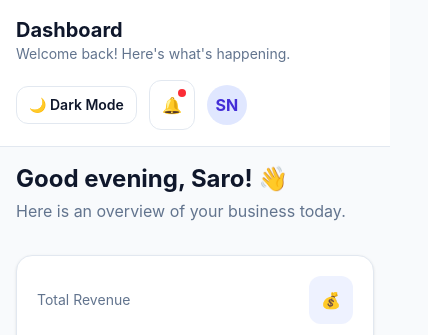
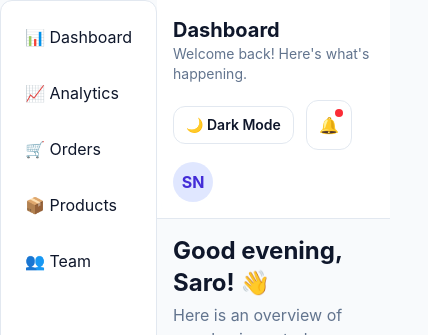
Before and after one commit to saronelly123-ui/week3-tailwind-dashboard, a website: page index.html in a window 390 px wide. Shown: the top 335 px of the page, 428 px wide, since content can reach past the window. Drawn offline with Linux system fonts and the light colour scheme.

Commit message:
Add responsive mobile navigation

```diff
--- a/index.html
+++ b/index.html
@@ -3,7 +3,7 @@
 <head>
   <meta charset="UTF-8" />
   <meta name="viewport" content="width=device-width, initial-scale=1.0" />
-  <title>Mintly Dashboard</title>
+  <title>Monthly Dashboard</title>
   <link rel="stylesheet" href="./src/output.css" />
   <script>
     // Tailwind dark mode support
@@ -21,7 +21,7 @@
     <aside class="hidden w-64 flex-col border-r border-slate-200 bg-white p-5 dark:border-slate-800 dark:bg-slate-900 md:flex">
       <a href="#" class="mb-10 flex items-center gap-3 text-2xl font-bold text-indigo-600">
         <span class="flex h-10 w-10 items-center justify-center rounded-xl bg-indigo-600 text-white">M</span>
-        Mintly
+        Monthly Dashboard
       </a>
 
       <p class="mb-3 text-xs font-semibold uppercase tracking-wider text-slate-400">Menu</p>
@@ -41,7 +41,14 @@
         <button class="mt-3 w-full rounded-lg bg-indigo-600 px-3 py-2 text-sm font-semibold text-white hover:bg-indigo-700">Get Support</button>
       </div>
     </aside>
-
+    <!-- Mobile Navigation -->
+      <nav class="mb-4 space-y-2 rounded-xl border border-slate-200 bg-white p-3 dark:border-slate-700 dark:bg-slate-900 md:hidden">
+       <a href="#dashboard" class="block rounded-lg p-3 hover:bg-slate-100 dark:hover:bg-slate-800">📊 Dashboard</a>
+       <a href="#analytics" class="block rounded-lg p-3 hover:bg-slate-100 dark:hover:bg-slate-800">📈 Analytics</a>
+       <a href="#orders" class="block rounded-lg p-3 hover:bg-slate-100 dark:hover:bg-slate-800">🛒 Orders</a>
+       <a href="#products" class="block rounded-lg p-3 hover:bg-slate-100 dark:hover:bg-slate-800">📦 Products</a>
+       <a href="#team" class="block rounded-lg p-3 hover:bg-slate-100 dark:hover:bg-slate-800">👥 Team</a>
+      </nav>
     <!-- Main Content -->
     <main id="dashboard" class="min-w-0 flex-1">
 
```
